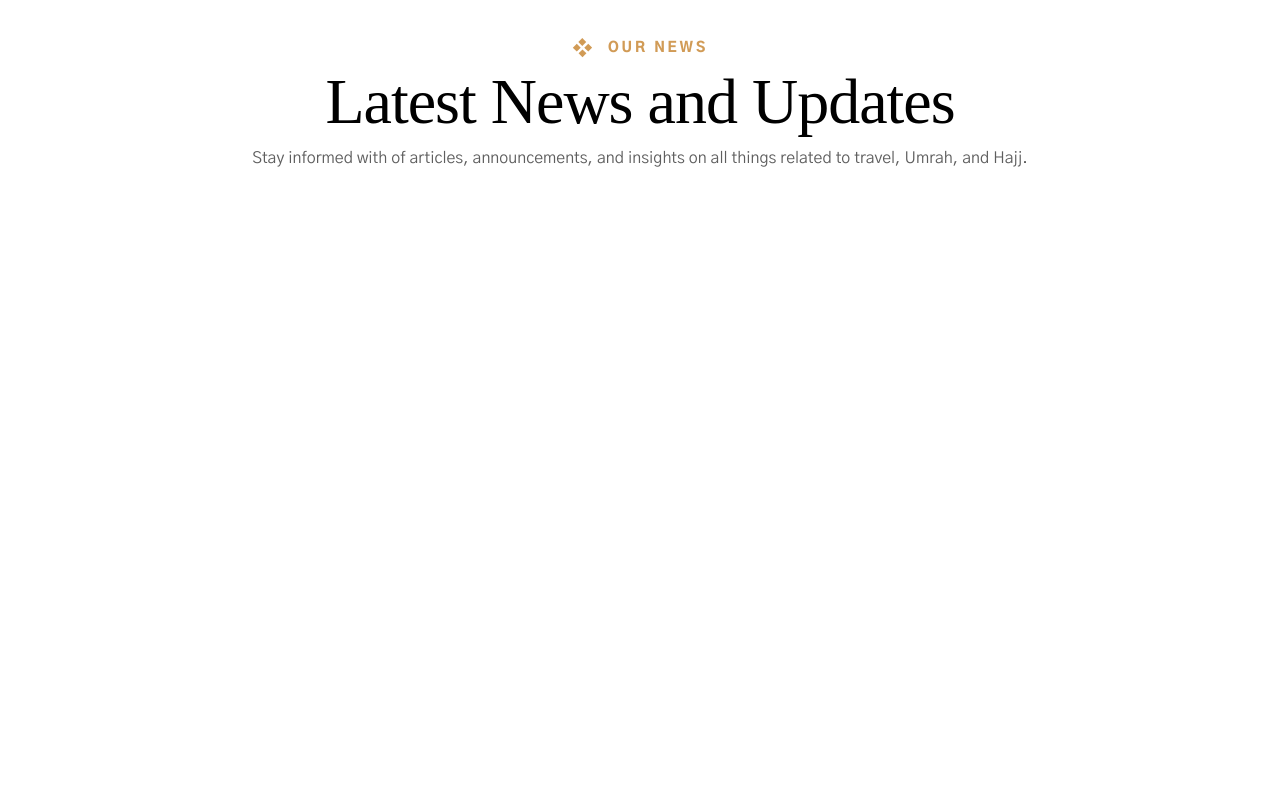
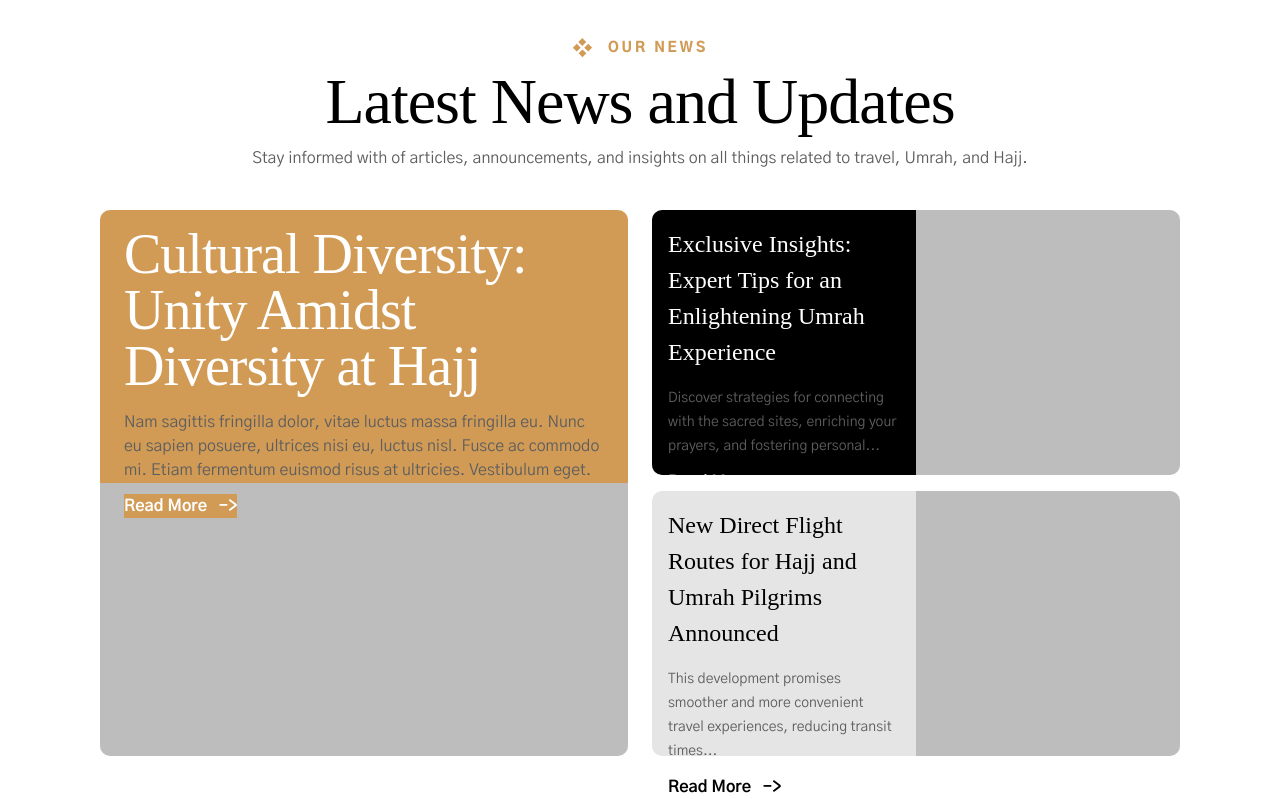
Before and after one commit to refat441/Qibla, a React (Create React App) app: page /Blog in a window 1280 px wide. Shown: the part 547-1346 px from the top of the page. Before the commit the page ends 800 px from the top, so only its background shows below. Built offline with nearby package versions, Linux system fonts and the light colour scheme; a web font is replaced by a local one.

Commit message:
Our News: 1st half section

```diff
--- a/src/components/Blog/Card/OurNews.js
+++ b/src/components/Blog/Card/OurNews.js
@@ -13,7 +13,44 @@ const OurNews = () => {
             </div>
 
             <div className='mt-10' >
-                <div >
+                <div class="grid grid-cols-2 gap-6">
+                    <div className='text-left'>
+                        <div className='bg-[#D19B56] h-[273px] px-6 py-4' style={{borderRadius:'10px 10px 0px 0px'}}>
+                            <h1 className='scheherazade-thin text-[56px] text-white'>Cultural Diversity: Unity Amidst Diversity at Hajj</h1>
+                            <p className='Gothic-A1-thin mt-4'>Nam sagittis fringilla dolor, vitae luctus massa fringilla eu. Nunc eu sapien posuere, ultrices nisi eu, luctus nisl. Fusce ac commodo mi. Etiam fermentum euismod risus at ultricies. Vestibulum eget.</p>
+
+                            <button className=" mt-3 h-6  bg-[#D19B56] text-white Gothic-A1-700 font-bold">
+                                Read More &nbsp; {'->'}
+                            </button>
+                        </div>
+                        <div className='bg-[#BDBDBD] h-[273px]' style={{borderRadius:'0px 0px 10px 10px'}}></div>
+                    </div>
+
+                    <div className='text-left'>
+                        <div class="flex flex-row h-[265px]">
+                            <div className='w-1/2 bg-black px-4 py-4' style={{borderRadius:'10px 0px 0px 10px'}}>
+                                <h1 className='scheherazade-thin-normal text-[24px] text-white'>Exclusive Insights: Expert Tips for an Enlightening Umrah Experience</h1>
+                                <p className='Gothic-A1-thin mt-4 text-[14px]'>Discover strategies for connecting with the sacred sites, enriching your prayers, and fostering personal...</p>
+
+                                <button className=" mt-3 h-6  text-white Gothic-A1-700 font-bold">
+                                    Read More &nbsp; {'->'}
+                                </button>
+                            </div>
+                            <div className='w-1/2 bg-[#BDBDBD]' style={{borderRadius:'0px 10px 10px 0px'}}></div>
+                        </div>
+
+                        <div class="flex flex-row h-[265px] mt-4">
+                            <div className='w-1/2 bg-[#E5E5E5] px-4 py-4' style={{borderRadius:'10px 0px 0px 10px'}}>
+                                <h1 className='scheherazade-thin-normal text-[24px] '>New Direct Flight Routes for Hajj and Umrah Pilgrims Announced</h1>
+                                <p className='Gothic-A1-thin mt-4 text-[14px]'>This development promises smoother and more convenient travel experiences, reducing transit times...</p>
+
+                                <button className=" mt-3 h-6 Gothic-A1-700 font-bold">
+                                    Read More &nbsp; {'->'}
+                                </button>
+                            </div>
+                            <div className='w-1/2 bg-[#BDBDBD]' style={{borderRadius:'0px 10px 10px 0px'}}></div>
+                        </div>
+                    </div>
 
                 </div>
             </div>
```
